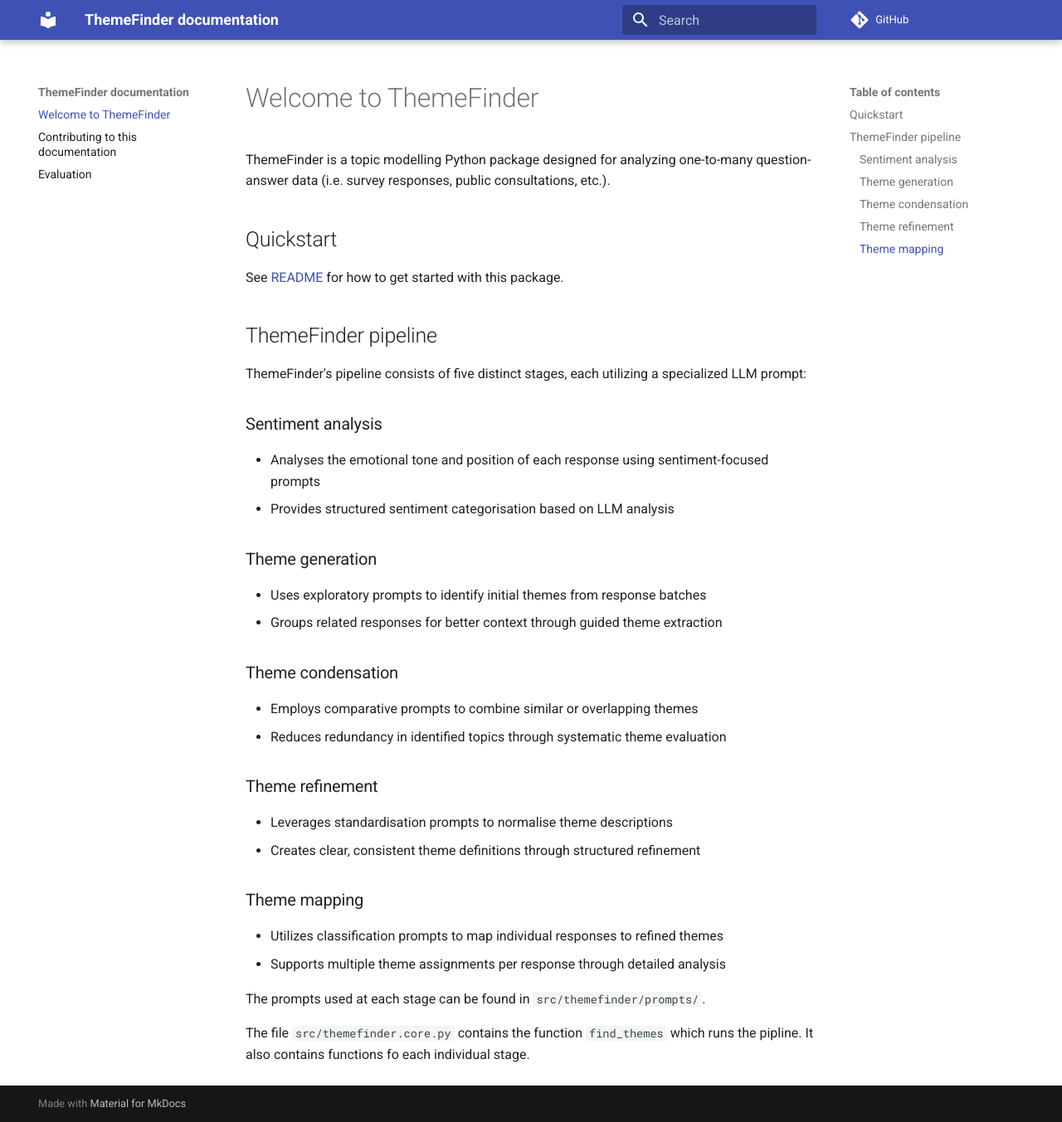
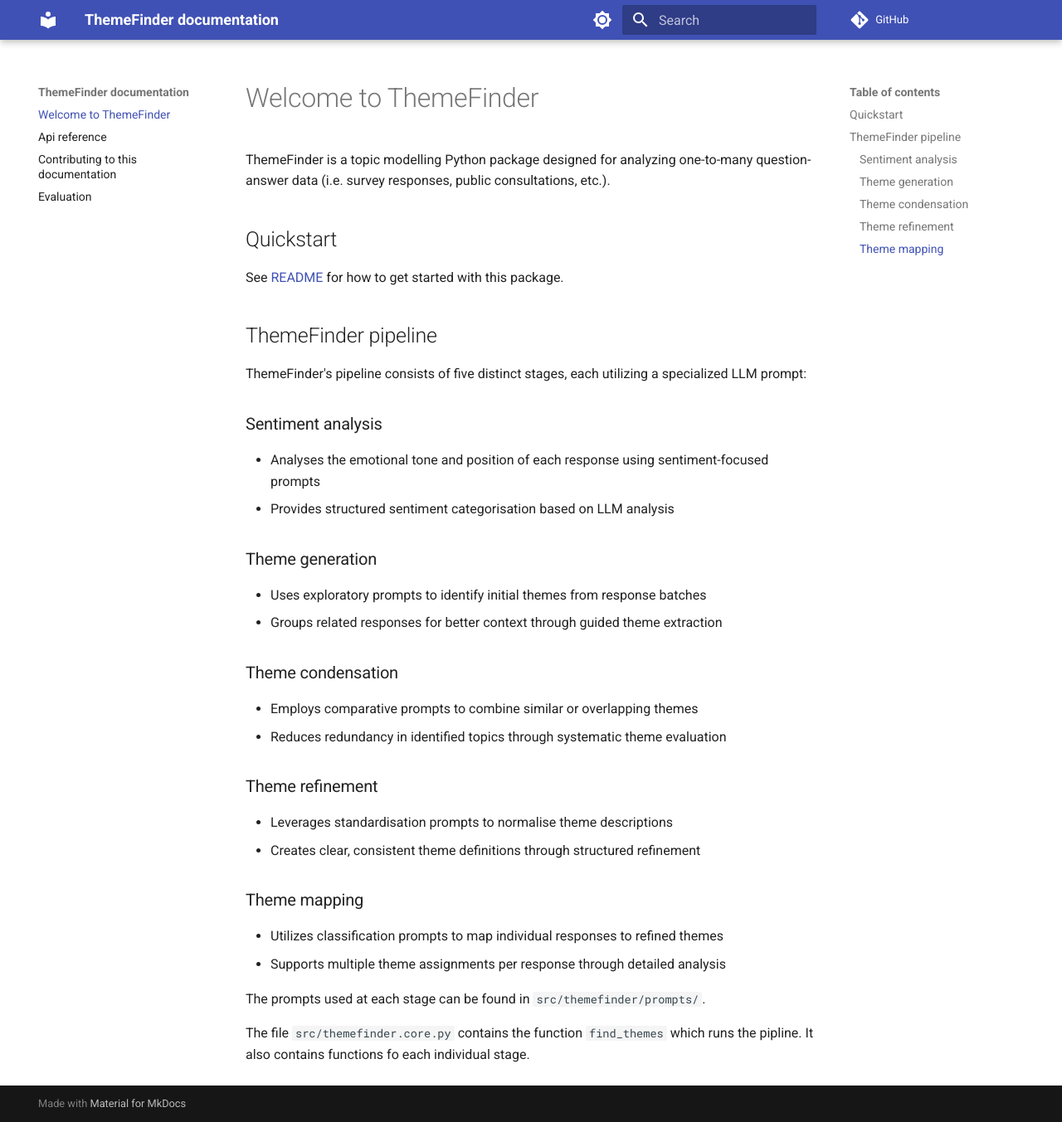
Before and after one commit to rbkc-data-team/themefinder, an MkDocs documentation site: the page built from docs/index.md, in a window 1280 px wide and 1353 px high. Shown: the whole window at 83% size. Built offline with MkDocs 1.6.1 and Material for MkDocs 9.7.7, drawn with Linux system fonts in a browser that asks for light colours; comment, search, counter and statistics services are not loaded.

Commit message:
Add: api reference to docs.

```diff
--- a/mkdocs.yml
+++ b/mkdocs.yml
@@ -1,5 +1,56 @@
 site_name: ThemeFinder documentation
 site_url: https://i-dot-ai.github.io/themefinder/
 repo_url: https://github.com/i-dot-ai/themefinder
+
 theme:
   name: material
+  palette:
+    - scheme: default
+      primary: indigo
+      accent: indigo
+      toggle:
+        icon: material/brightness-7
+        name: Switch to dark mode
+    - scheme: slate
+      primary: indigo
+      accent: indigo
+      toggle:
+        icon: material/brightness-4
+        name: Switch to light mode
+  features:
+    - navigation.tracking
+    - navigation.sections
+    - navigation.expand
+    - navigation.top
+    - toc.follow
+    - search.suggest
+
+plugins:
+  - search
+  - mkdocstrings:
+      handlers:
+        python:
+          options:
+            docstring_style: google
+            show_source: true
+            show_root_heading: true
+            show_root_full_path: false
+            heading_level: 1
+            show_symbol_type_heading: false
+            show_signature: true
+            show_signature_annotations: true
+            separate_signature: true
+            docstring_section_style: table
+            merge_init_into_class: true
+
+markdown_extensions:
+  - pymdownx.highlight:
+      anchor_linenums: true
+  - pymdownx.superfences
+  - pymdownx.inlinehilite
+  - admonition
+  - pymdownx.details
+  - pymdownx.tasklist:
+      custom_checkbox: true
+  - def_list
+  - attr_list
--- a/pyproject.toml
+++ b/pyproject.toml
@@ -24,6 +24,10 @@ scikit-learn = "*"
 openpyxl = "^3.1.5"
 pyarrow = "^15.0.0"
 
+[tool.poetry.group.docs.dependencies]
+mkdocstrings = {extras = ["python"], version = "^0.27.0"}
+mkdocs-material = "^9.5.50"
+
 [tool.pytest.ini_options]
 pythonpath = "."
 asyncio_mode = "auto"
```
Also changed, not shown: docs/api_reference.md (added, +13 -0 lines), 1 other file.
